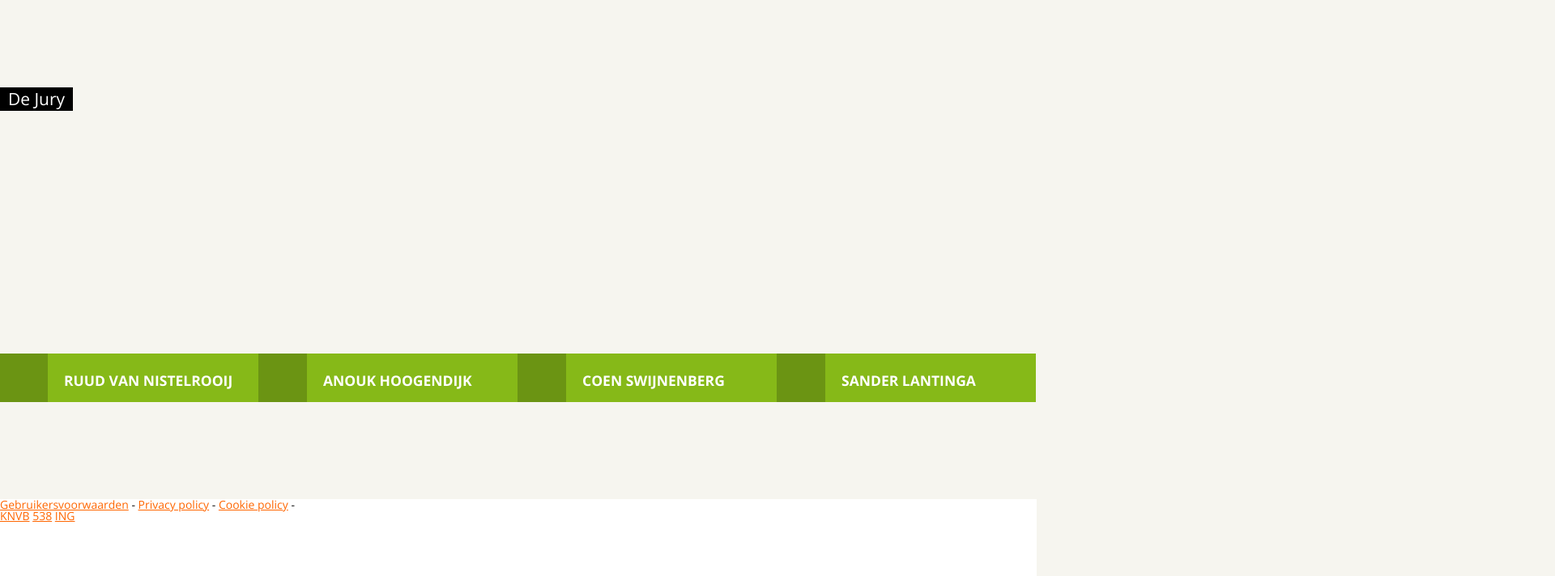
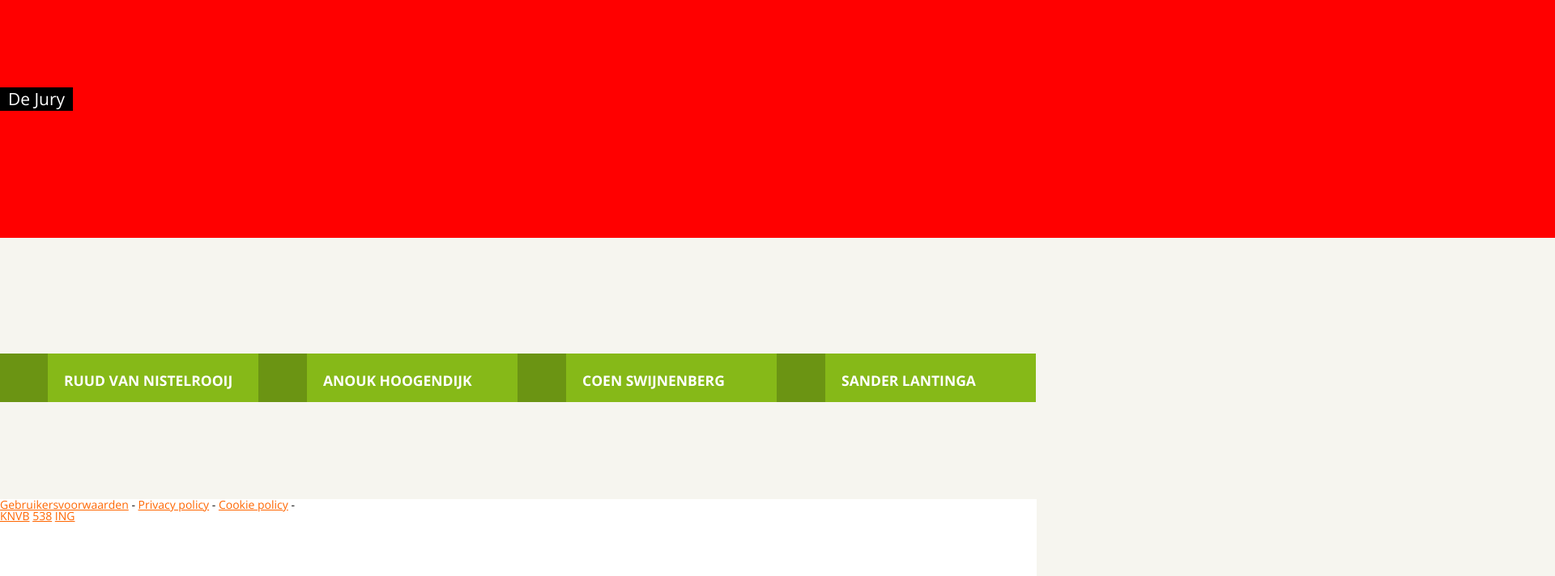
Before and after one commit to richardj/lavn, a website: page src/views/index.html in a window 1280 px wide. Shown: the part 2300-3012 px from the top of the page at 81% size, 1920 px wide, since content can reach past the window. Drawn offline with nearby package versions, Linux system fonts and the light colour scheme; files that its build step writes are made by us from their sources.

Commit message:
fixed box shadow hover state and added title blocks for jury

```diff
--- a/src/sass/layouts/layout.scss
+++ b/src/sass/layouts/layout.scss
@@ -134,7 +134,7 @@ body {
         transition: box-shadow 0.13s ease-in;
 
         &:hover {
-          box-shadow: inset 24rem 0 0 $green-accent;
+          box-shadow: inset 30rem 0 0 $green-accent;
         }
         a {
           color: #fff;
@@ -266,6 +266,17 @@ article {
 .jury {
   display: flex;
 
+  &:after {
+    content: "";
+    width: 200%;
+    left: -50%;
+    position: absolute;
+    top: -50%;
+    height: 50vh;
+    background: red;
+    z-index: -1;
+  }
+
   .member {
     flex: 1;
     position: relative;
```
